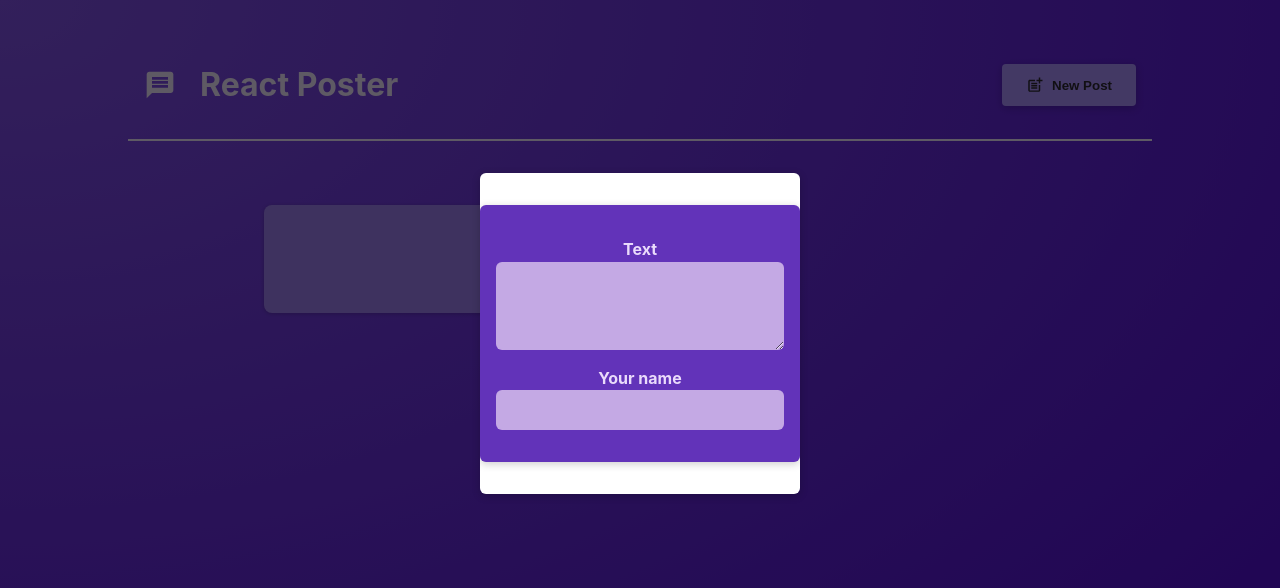
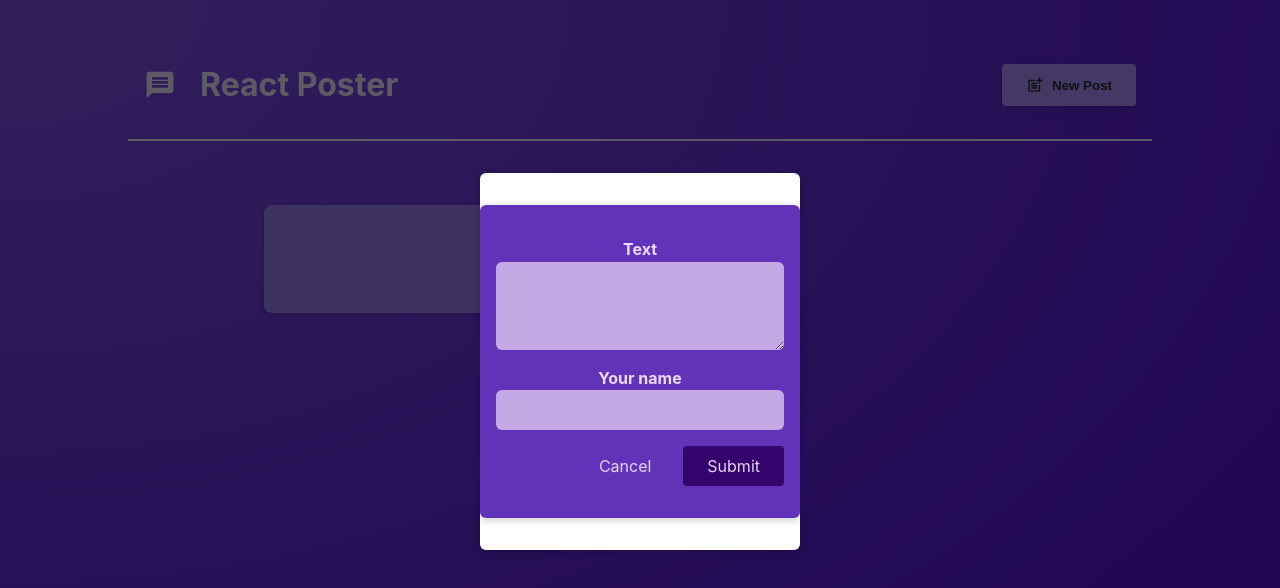
Before and after one commit to igdkaur/posts-app, a React (Vite) app: page / in a window 1280 px wide. Both pictures are taken after a click on the button "New Post". Shown: the top 588 px of the page. Built offline with nearby package versions, Linux system fonts and the light colour scheme.

Commit message:
add buttons close, submit, basecode

```diff
--- a/src/components/NewPost.jsx
+++ b/src/components/NewPost.jsx
@@ -13,6 +13,10 @@ function NewPost(props) {
         <label htmlFor="name">Your name</label>
         <input type="text" id="name" required onChange={props.onAuthorChange}/>
       </p>
+      <p className={classes.actions}>
+        <button type="button">Cancel</button>
+        <button>Submit</button>
+      </p>
     </form>
   );
 }
```
